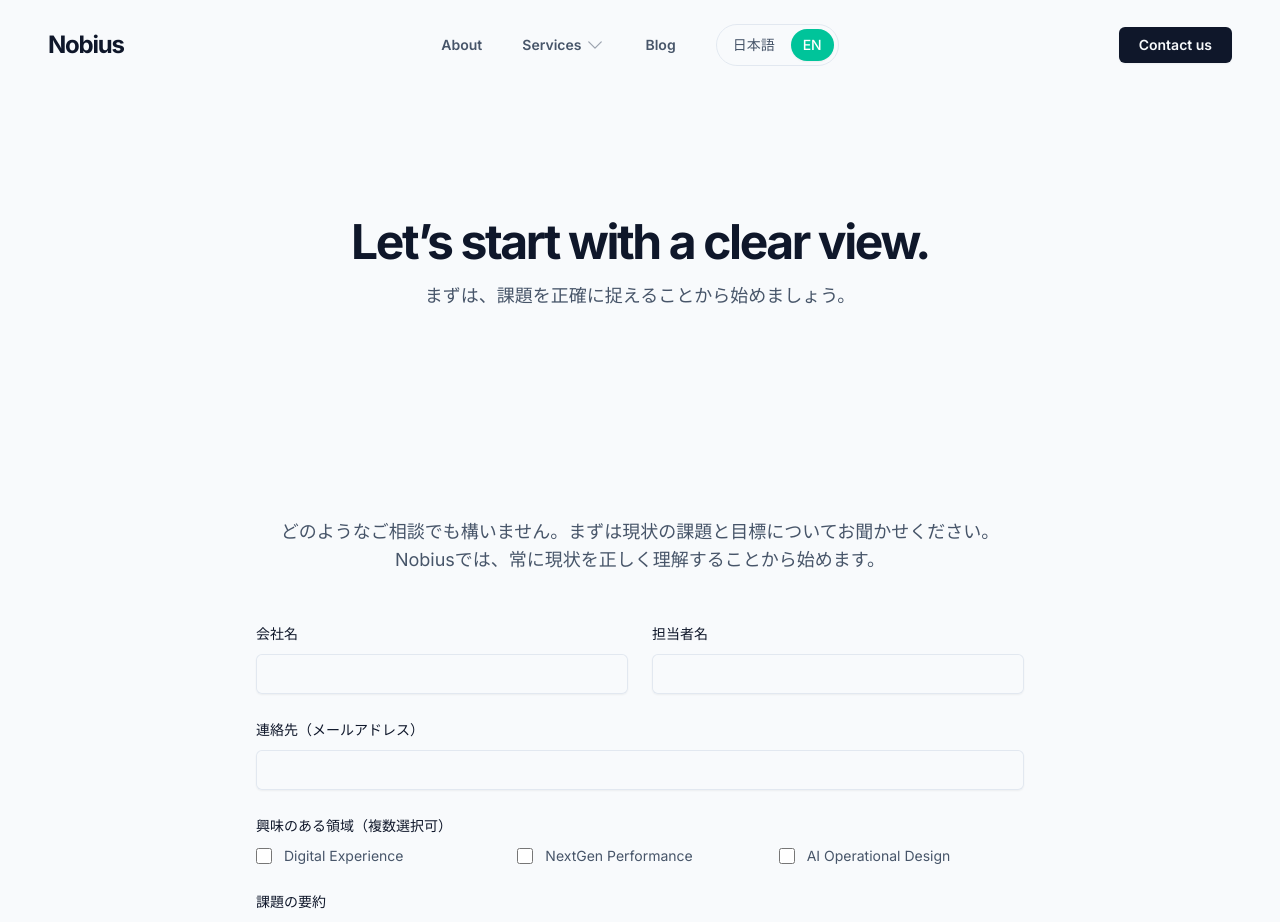
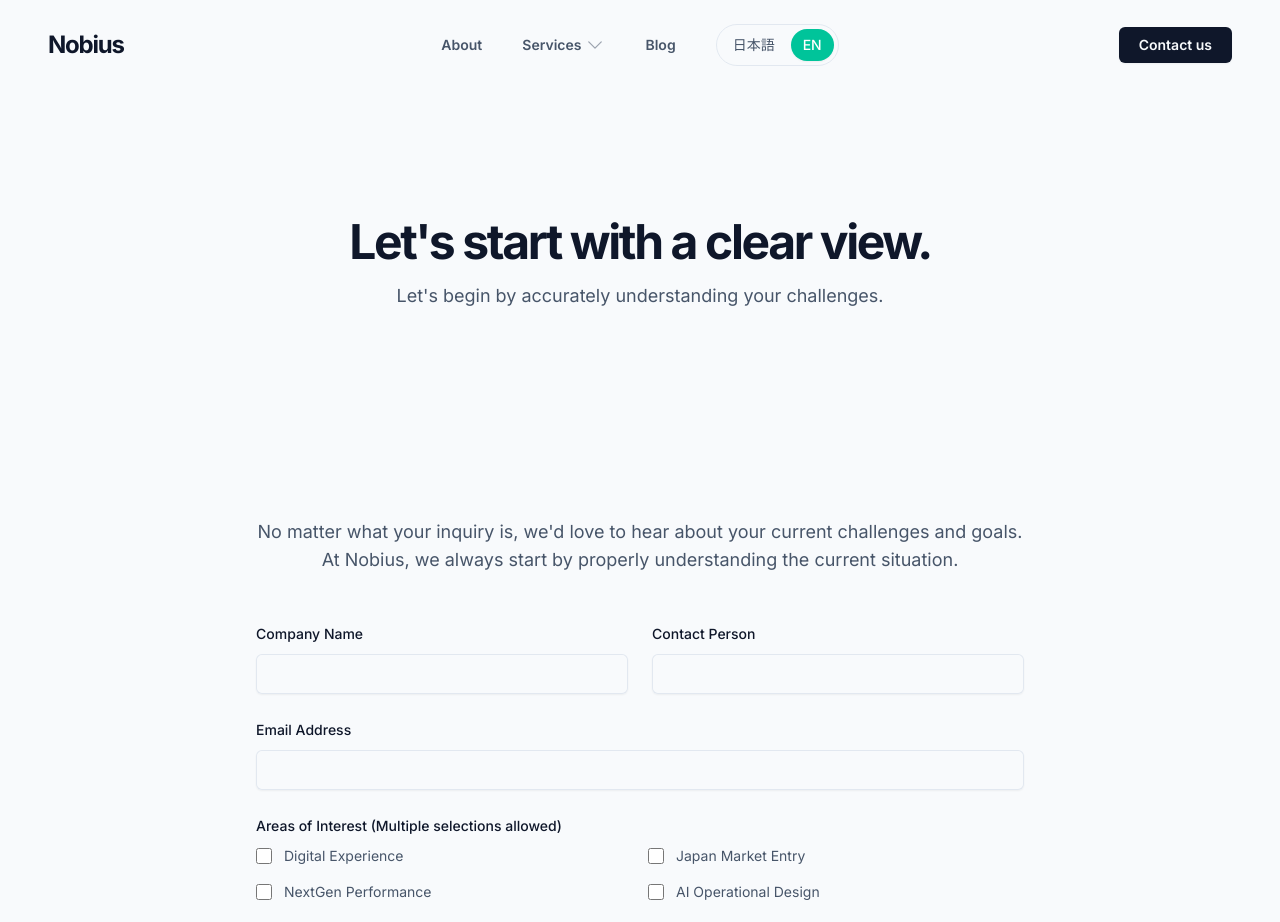
Before and after one commit to farang-dev/nbs-works, a Next.js app: page /contact in a window 1280 px wide. Shown: the top 922 px of the page. Built offline with nearby package versions, Linux system fonts and the light colour scheme.

Commit message:
added more options on contact page

```diff
--- a/src/app/contact/page.tsx
+++ b/src/app/contact/page.tsx
@@ -3,14 +3,34 @@
 import Container from '@/components/ui/Container'
 import Section from '@/components/ui/Section'
 import { MotionDiv } from '@/components/ui/MotionDiv'
-
-const interestAreas = [
-  'Digital Experience',
-  'NextGen Performance',
-  'AI Operational Design',
-]
+import { useLanguage } from '@/contexts/LanguageContext'
 
 export default function ContactPage() {
+  const { t, language } = useLanguage()
+
+  // Define all services with ordering
+  const allInterestAreas = [
+    {
+      name: t('services.digitalExperience.name'),
+      order: { ja: 1, en: 1 },
+    },
+    {
+      name: t('services.globalExpansion.name'),
+      order: { ja: 4, en: 2 },
+    },
+    {
+      name: t('services.nextgenPerformance.name'),
+      order: { ja: 2, en: 3 },
+    },
+    {
+      name: t('services.aiOperationalDesign.name'),
+      order: { ja: 3, en: 4 },
+    },
+  ]
+
+  // Sort based on current language
+  const interestAreas = [...allInterestAreas].sort((a, b) => a.order[language] - b.order[language])
+
   return (
     <main>
       {/* Hero Section */}
@@ -23,10 +43,10 @@ export default function ContactPage() {
               transition={{ duration: 0.8, ease: 'easeOut' }}
             >
               <h1 className="text-4xl font-bold tracking-tighter text-primary-text sm:text-5xl">
-                Let’s start with a clear view.
+                {t('contact.hero.title')}
               </h1>
               <p className="mt-4 text-lg text-secondary-text">
-                まずは、課題を正確に捉えることから始めましょう。
+                {t('contact.hero.subtitle')}
               </p>
             </MotionDiv>
           </div>
@@ -45,9 +65,7 @@ export default function ContactPage() {
             >
               <div className="text-center mb-12">
                 <p className="text-secondary-text text-lg">
-                  どのようなご相談でも構いません。まずは現状の課題と目標についてお聞かせください。
-                  <br />
-                  Nobiusでは、常に現状を正しく理解することから始めます。
+                  {t('contact.intro')}
                 </p>
               </div>
 
@@ -58,7 +76,7 @@ export default function ContactPage() {
                       htmlFor="company-name"
                       className="block text-sm font-medium leading-6 text-primary-text"
                     >
-                      会社名
+                      {t('contact.form.companyName')}
                     </label>
                     <div className="mt-2">
                       <input
@@ -74,7 +92,7 @@ export default function ContactPage() {
                       htmlFor="contact-person"
                       className="block text-sm font-medium leading-6 text-primary-text"
                     >
-                      担当者名
+                      {t('contact.form.contactPerson')}
                     </label>
                     <div className="mt-2">
                       <input
@@ -92,7 +110,7 @@ export default function ContactPage() {
                     htmlFor="email"
                     className="block text-sm font-medium leading-6 text-primary-text"
                   >
-                    連絡先（メールアドレス）
+                    {t('contact.form.email')}
                   </label>
                   <div className="mt-2">
                     <input
@@ -109,22 +127,22 @@ export default function ContactPage() {
                     htmlFor="interest"
                     className="block text-sm font-medium leading-6 text-primary-text"
                   >
-                    興味のある領域（複数選択可）
+                    {t('contact.form.interestAreas')}
                   </label>
-                  <div className="mt-2 grid grid-cols-1 sm:grid-cols-3 gap-4">
+                  <div className="mt-2 grid grid-cols-1 sm:grid-cols-2 gap-4">
                     {interestAreas.map((area) => (
-                      <div key={area} className="flex items-center">
+                      <div key={area.name} className="flex items-center">
                         <input
-                          id={`interest-${area}`}
+                          id={`interest-${area.name}`}
                           name="interest"
                           type="checkbox"
                           className="h-4 w-4 rounded border-neutral-border text-accent focus:ring-accent"
                         />
                         <label
-                          htmlFor={`interest-${area}`}
+                          htmlFor={`interest-${area.name}`}
                           className="ml-3 block text-sm text-secondary-text"
                         >
-                          {area}
+                          {area.name}
                         </label>
                       </div>
                     ))}
@@ -135,7 +153,7 @@ export default function ContactPage() {
                     htmlFor="summary"
                     className="block text-sm font-medium leading-6 text-primary-text"
                   >
-                    課題の要約
+                    {t('contact.form.summary')}
                   </label>
                   <div className="mt-2">
                     <textarea
@@ -151,7 +169,7 @@ export default function ContactPage() {
                     htmlFor="start-date"
                     className="block text-sm font-medium leading-6 text-primary-text"
                   >
-                    希望開始時期
+                    {t('contact.form.startDate')}
                   </label>
                   <div className="mt-2">
                     <input
@@ -167,7 +185,7 @@ export default function ContactPage() {
                     type="submit"
                     className="w-full bg-accent text-white px-8 py-3 rounded-md font-semibold text-lg hover:bg-accent/90 transition-all duration-300 shadow-lg"
                   >
-                    送信する
+                    {t('contact.form.submit')}
                   </button>
                 </div>
               </form>
--- a/src/locales/en.ts
+++ b/src/locales/en.ts
@@ -156,4 +156,16 @@ export const en = {
     'globalExpansion.keywords.2': 'Cultural Strategy',
     'globalExpansion.keywords.3': 'Japanese UX Design',
     'globalExpansion.keywords.4': 'Japan GTM',
+
+    // Contact Page
+    'contact.hero.title': 'Let\'s start with a clear view.',
+    'contact.hero.subtitle': 'Let\'s begin by accurately understanding your challenges.',
+    'contact.intro': 'No matter what your inquiry is, we\'d love to hear about your current challenges and goals. At Nobius, we always start by properly understanding the current situation.',
+    'contact.form.companyName': 'Company Name',
+    'contact.form.contactPerson': 'Contact Person',
+    'contact.form.email': 'Email Address',
+    'contact.form.interestAreas': 'Areas of Interest (Multiple selections allowed)',
+    'contact.form.summary': 'Challenge Summary',
+    'contact.form.startDate': 'Desired Start Date',
+    'contact.form.submit': 'Submit',
 }
--- a/src/locales/ja.ts
+++ b/src/locales/ja.ts
@@ -155,4 +155,16 @@ export const ja = {
     'globalExpansion.keywords.2': 'Localization',
     'globalExpansion.keywords.3': 'Cross-border Commerce',
     'globalExpansion.keywords.4': 'Global Strategy',
+
+    // Contact Page
+    'contact.hero.title': 'Let\'s start with a clear view.',
+    'contact.hero.subtitle': 'まずは、課題を正確に捉えることから始めましょう。',
+    'contact.intro': 'どのようなご相談でも構いません。まずは現状の課題と目標についてお聞かせください。Nobiusでは、常に現状を正しく理解することから始めます。',
+    'contact.form.companyName': '会社名',
+    'contact.form.contactPerson': '担当者名',
+    'contact.form.email': '連絡先（メールアドレス）',
+    'contact.form.interestAreas': '興味のある領域（複数選択可）',
+    'contact.form.summary': '課題の要約',
+    'contact.form.startDate': '希望開始時期',
+    'contact.form.submit': '送信する',
 }
```
